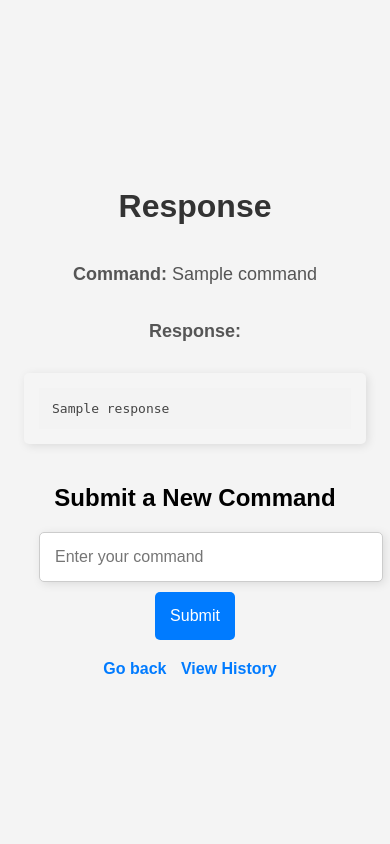
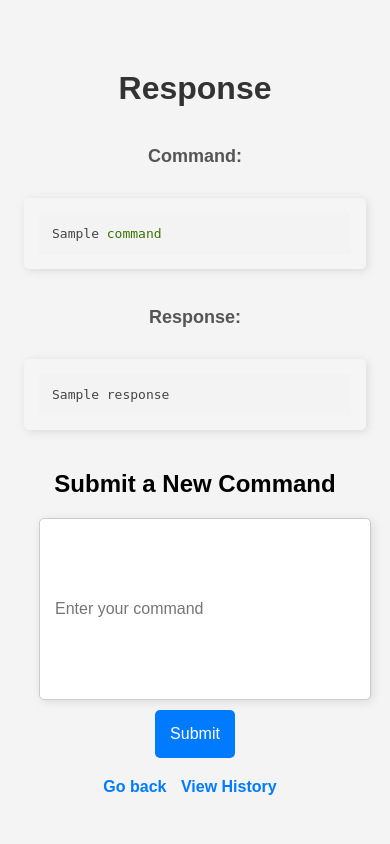
Before and after one commit to varshith-kalwa/demo, a Flask app: template templates/response.html in a window 390 px wide. Run offline with Flask 3, Linux system fonts and the light colour scheme; the template is opened without the code that fills it: most values are stand-ins (such as "Sample title", 1, 10 or a date in 2020); some libraries are stand-ins or nearby versions.

Commit message:
half-responsive

```diff
--- a/app.py
+++ b/app.py
@@ -26,7 +26,7 @@
         model = genai.GenerativeModel("gemini-1.5-flash")
         response = model.generate_content([prompt])
         # Extract text and ensure it's a string
-        return response.text.strip()[:10000]  # Allow longer responses
+        return response.text.strip()[:1000000]  # Allow longer responses
     except Exception as e:
         speak("Sorry, I couldn't process that with Gemini.")
         print(f"Error: {e}")
--- a/templates/response.html
+++ b/templates/response.html
@@ -31,8 +31,10 @@
             background-color: #f5f5f5;
             padding: 15px;
             border-radius: 5px;
-            overflow-x: auto;
+            overflow: auto;
             width: 80%;
+
+            max-height: 500px;
             max-width: 600px;
             box-shadow: 2px 2px 10px rgba(0, 0, 0, 0.1);
             margin-bottom: 20px;
@@ -51,14 +53,19 @@
         }
 
         input[type="text"] {
-            width: 100%;
+
+            width: 90%; /* Set width to 50% of the page */
+            max-width: 600px; /* Set a maximum width for larger         screens */
+            min-width: 300px; /* Set a minimum width for smaller         screens */
             padding: 15px;
             font-size: 16px;
             border: 1px solid #ccc;
             border-radius: 5px;
-            margin-bottom: 10px;
+            margin: 0 auto 10px; /* Center horizontally using margin         auto */
             box-shadow: 2px 2px 10px rgba(0, 0, 0, 0.1);
             transition: border-color 0.3s;
+            resize: vertical; /* Allow resizing vertically */
+            min-height: 150px; /* Set minimum height for the input */
         }
 
         input[type="text"]:focus {
@@ -99,6 +106,7 @@
             flex-direction: column;
             align-items: center;
             width: 100%;
+
         }
     </style>
 </head>
@@ -106,7 +114,8 @@
     <h1>Response</h1>
 
     <div id="response-container">
-        <p><strong>Command:</strong> {{ command }}</p>
+        <p><strong>Command:</strong> </p>
+        <pre><code>{{ command }}</code></pre>
         <p><strong>Response:</strong></p>
         <pre><code>{{ response|safe }}</code></pre>
 
```
Also changed, not shown: templates/index.html (+10 -4 lines), css/index.css (added).
